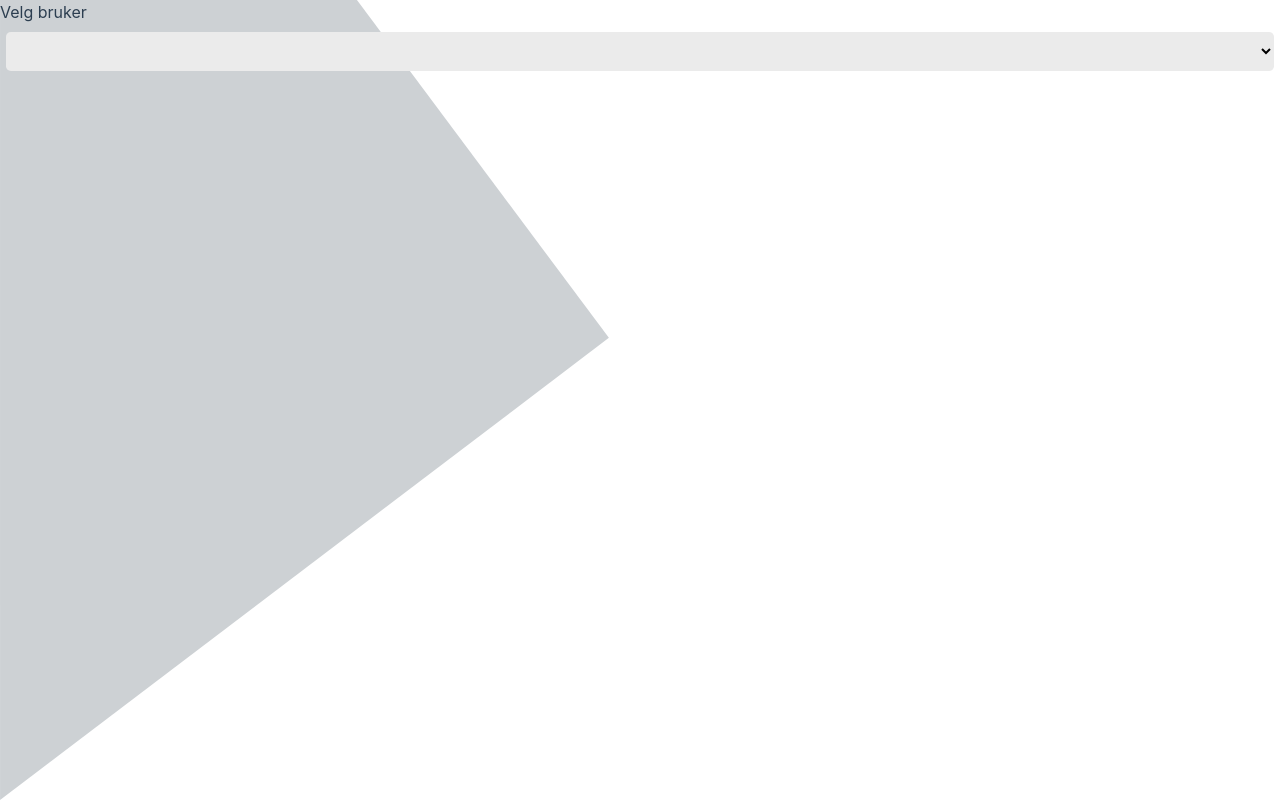
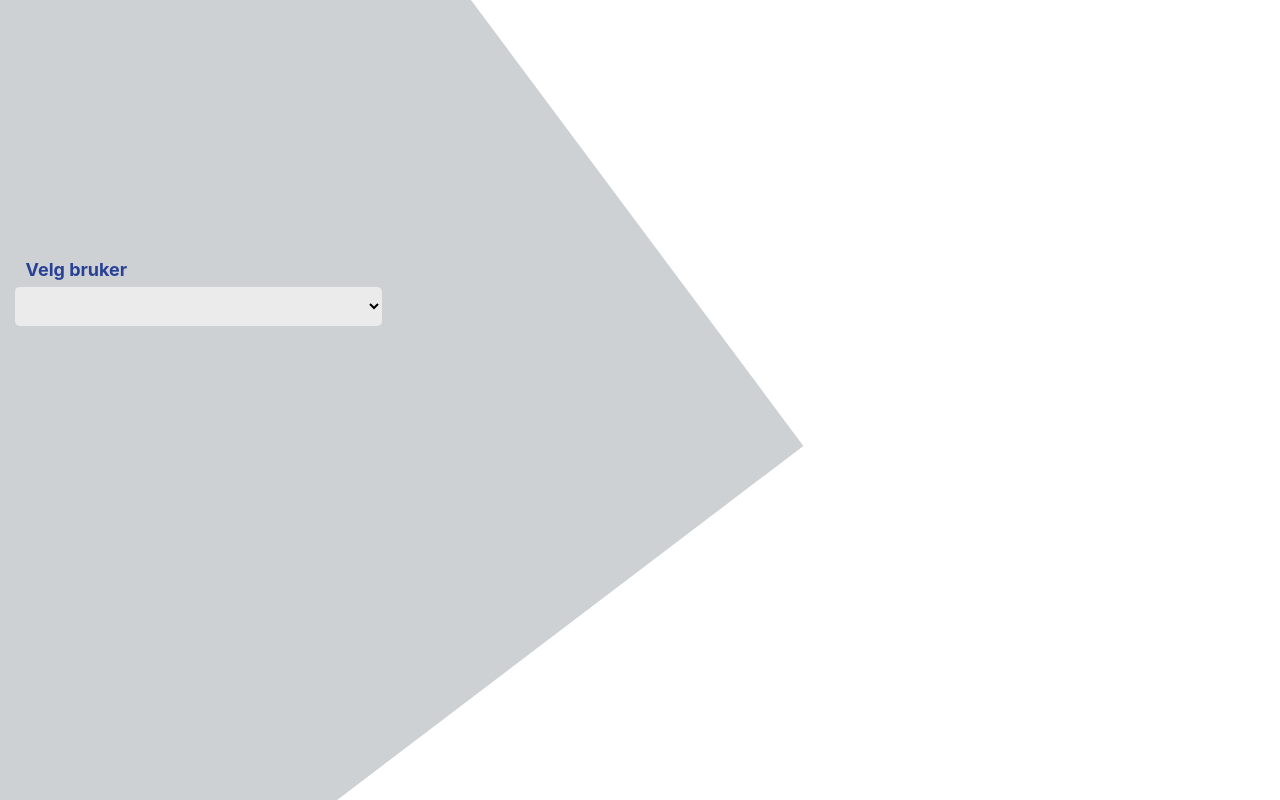
Before and after one commit to Glasspaper-Solutions/invoicing, a Vue app: page / in a window 1280 px wide. Shown: the top 800 px of the page. Built offline with nearby package versions, Linux system fonts and the light colour scheme.

Commit message:
Styling for the 'select user' menu

```diff
--- a/src/assets/main.css
+++ b/src/assets/main.css
@@ -8,7 +8,6 @@
 body {
   background-color: rgb(244, 245, 247);
   background:url('./bakgrunnsbilde.svg') no-repeat;
-  background-size: contain;
 }
 
 /* create container layout with 3 columns each being 1/3  */
@@ -222,3 +221,16 @@ h1 {
 .settings {
   width: 7vw;
 }
+
+.select-user {
+  color: rgb(40, 64, 149);
+  margin-left: 1vw;
+  margin-right: 70vw;
+  margin-top: 20vw;
+}
+
+.select-user > label {
+font-size: larger;
+font-weight: bolder;
+margin-left: 1vw;
+}
```
